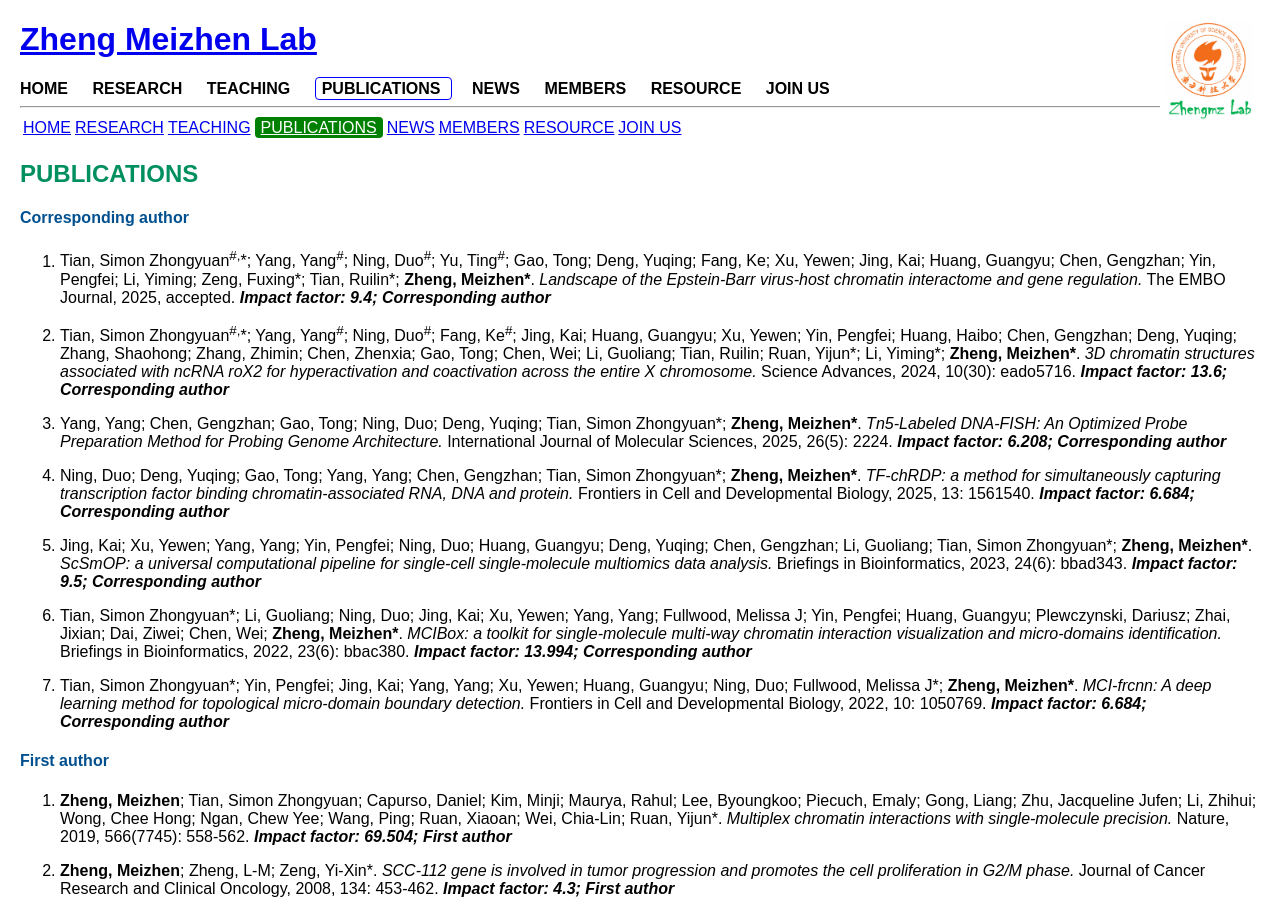
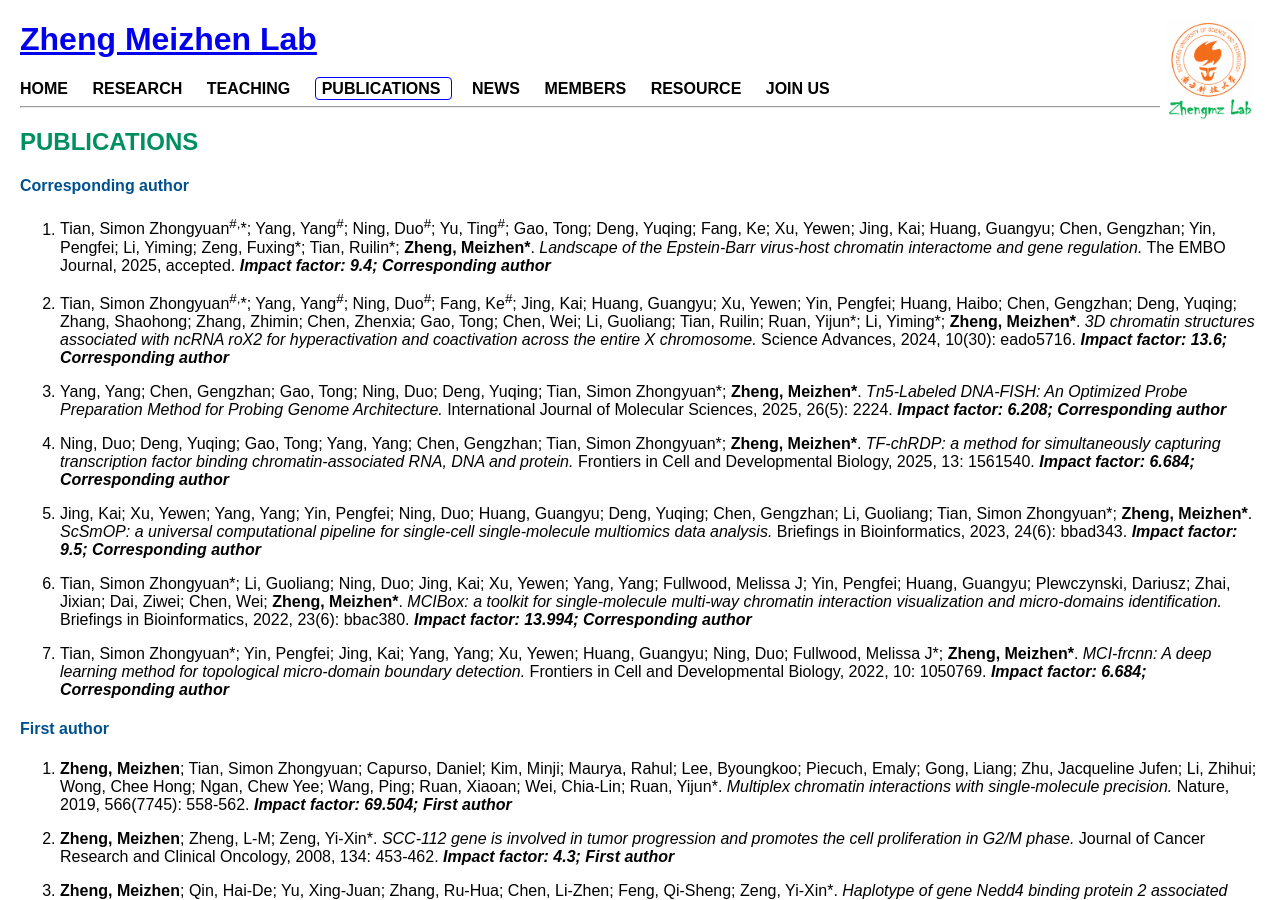
Before and after one commit to ZhengmzLab/zhengmzlab.github.io, a Jekyll site: the page built from publications.md, in a window 1280 px wide and 900 px high. Built offline with Jekyll 4.4.1, drawn with Linux system fonts in a browser that asks for light colours.

Commit message:
Update publications.md

```diff
--- a/publications.md
+++ b/publications.md
@@ -2,20 +2,6 @@
 layout: default
 title: PUBLICATIONS
 ---
-
-<table>
-  <tr>
-    <td><a href="https://www.zhengmzlab.com/index.html">HOME</a></td>
-    <td><a href="https://www.zhengmzlab.com/research.html">RESEARCH</a></td>
-    <td><a href="https://www.zhengmzlab.com/teaching.html">TEACHING</a></td>
-    <td><a href="https://www.zhengmzlab.com/publications.html" style="background-color: green; color: white; padding: 2px 6px; border-radius: 4px;">PUBLICATIONS</a></td>
-    <td><a href="https://www.zhengmzlab.com/news.html">NEWS</a></td>
-    <td><a href="https://www.zhengmzlab.com/members.html">MEMBERS</a></td>
-    <td><a href="https://www.zhengmzlab.com/resource.html">RESOURCE</a></td>
-    <td><a href="https://www.zhengmzlab.com/join_us.html">JOIN US</a></td>
-  </tr>
-</table>
-
 
 
 
@@ -74,7 +60,3 @@ title: PUBLICATIONS
 23. Zeng, Huilan\*; Zhu, Kanger; Jiang, Jianwei; Gu, Huaimin; Cai, Jiye; Cheng, Longqiu; Yang, Zhigang; **Zheng, Meizhen**. *The prevention of acute graft versus host disease by Rhodamine 123-mediated photodynamic therapy.* Chinese Journal of Pathophysiology, 2000. ***Impact factor (Chinese): 1.0~1.5***
 
 24. Jiang, Jianwei\*; **Zheng, Meizhen**; Zeng, Huilan; Zeng, Yaoying; Di, Jingfang; Yan, Yuxia; Wu, Meiyu. *Preparation of CD40L-PLL-CpG ODN conjugated complex and its targeting B lymphocytes.* Chinese Journal of Pathophysiology, 2005. ***Impact factor (Chinese): 1.0~1.5***
-
----
-
-[TEACHING](teaching.html) | [NEWS](news.html)
```
